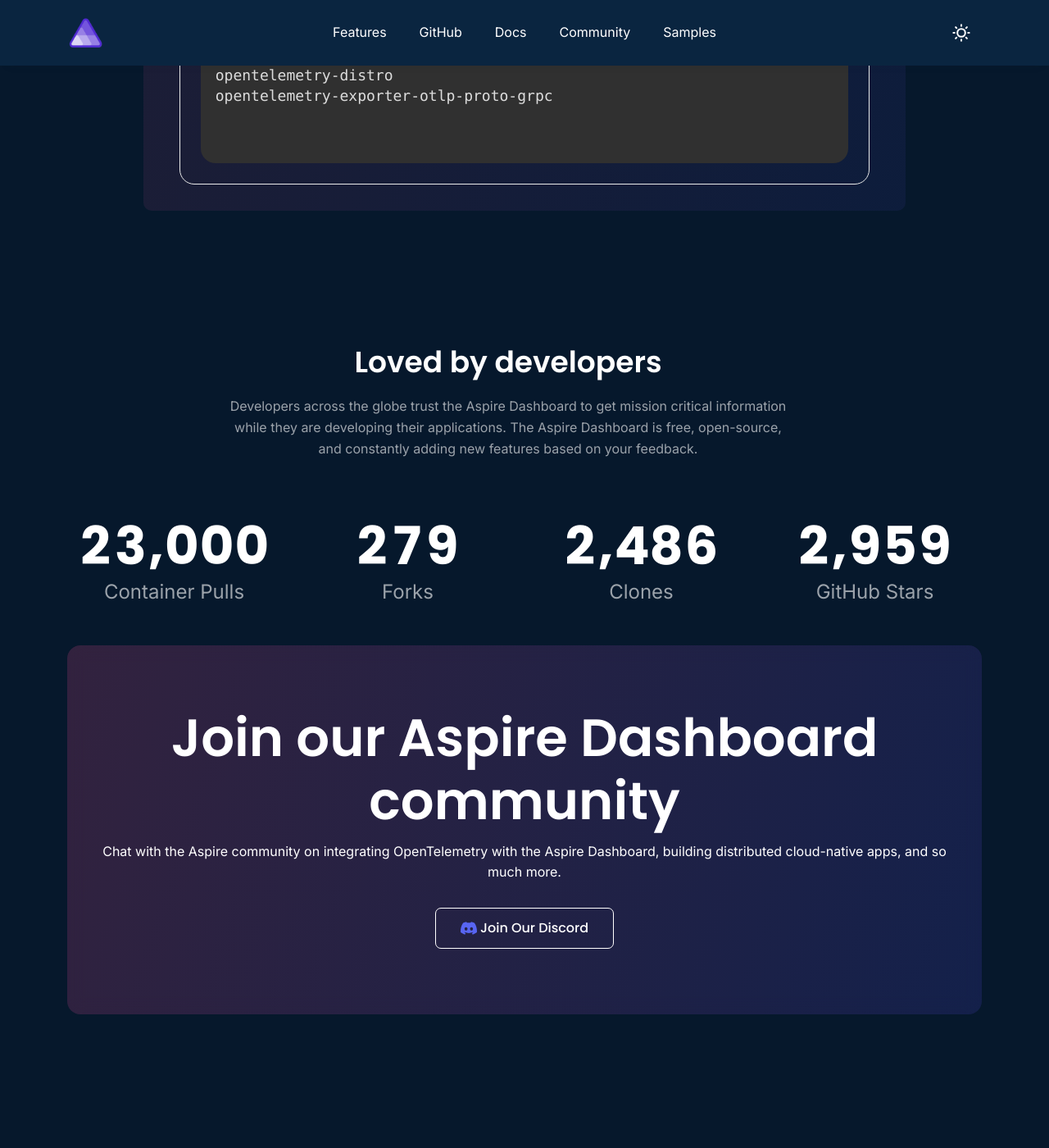
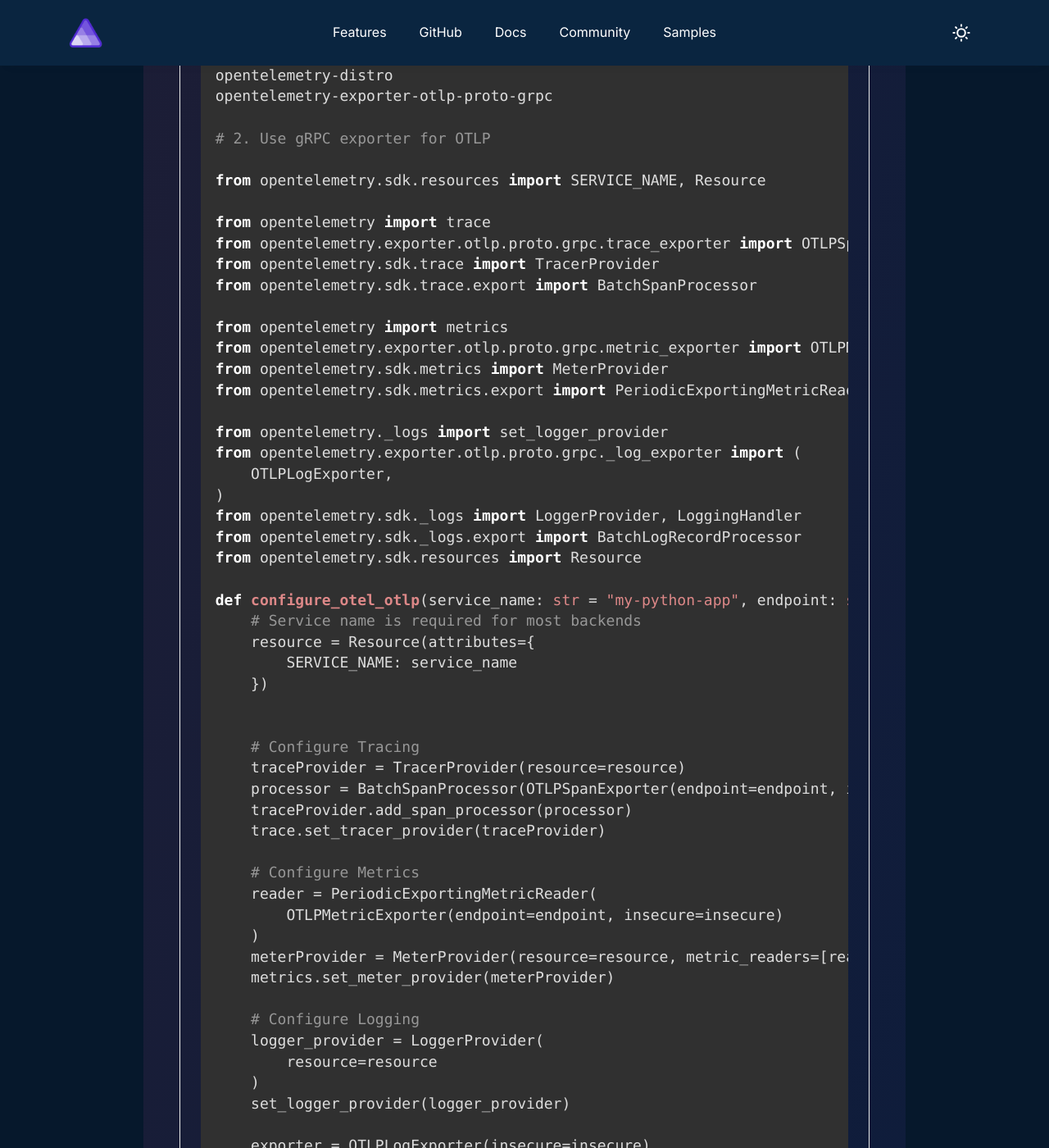
Before and after one commit to aspire-dashboard/website, a Jekyll site: the page built from index.md, in a window 1280 px wide and 1400 px high, scrolled down 3778 px. Shown: the whole window at 82% size. Built offline with Jekyll 4.4.1, drawn with Linux system fonts in a browser that asks for light colours; nearby versions of some CDN libraries; some of the changed text lies outside the part shown.

Commit message:
update code

```diff
--- a/_config.yml
+++ b/_config.yml
@@ -64,19 +64,19 @@
 # Footer Setup
 footer:
   title: Join our Aspire Dashboard community
-  text: Chat with the Aspire community on integrating OpenTelemetry with the Aspire Dashboard, building distributed cloud-native apps, and so much more.
+  text: Chat with the Aspire community on integrating OpenTelemetry with the Aspire Dashboard, building distributed cloud-native apps, and so much more. Join the aspire channel under frameworks.
   button:
     - text: Join Our Discord
       icon: /assets/img/discord.svg
-      link: https://discord.com/
+      link: http://aka.ms/dotnet-discord
 copyrights: Copyright © 2024
 
 # Social Media Setup
 social:
-  facebook: https://www.facebook.com/dotnet
-  twitter: https://www.twitter.com/dotnet
-  instagram: https://www.instagram.com/dotnet.develoeprs
-  youtube: https://www.youtube.com/@dotnet
+  facebook:
+  twitter:
+  instagram:
+  youtube:
   whatsapp:
 
 # Jekyll Setup
--- a/_includes/code/java.html
+++ b/_includes/code/java.html
@@ -1,2 +1,88 @@
 // Getting Started Doc: https://opentelemetry.io/docs/languages/java/getting-started/
 // Use gRPC OTEL Exporter: https://opentelemetry.io/docs/languages/java/exporters/#otlp-dependencies
+
+
+# 1. Insall dependencies
+Gradle:
+dependencies {
+    implementation 'io.opentelemetry:opentelemetry-exporter-otlp:1.39.0'
+}
+
+Maven:
+<project>
+    <dependencies>
+        <dependency>
+            <groupId>io.opentelemetry</groupId>
+            <artifactId>opentelemetry-exporter-otlp</artifactId>
+        </dependency>
+    </dependencies>
+</project>
+
+# 2. Configure exporter
+env OTEL_EXPORTER_OTLP_ENDPOINT=http://example:4317 java -jar ./build/libs/java-simple.jar
+
+# 3. Integrate with your application
+
+package otel;
+
+import org.springframework.boot.SpringApplication;
+import org.springframework.boot.Banner;
+import org.springframework.boot.autoconfigure.SpringBootApplication;
+import org.springframework.context.annotation.Bean;
+
+import io.opentelemetry.api.OpenTelemetry;
+import io.opentelemetry.api.common.Attributes;
+import io.opentelemetry.api.trace.propagation.W3CTraceContextPropagator;
+import io.opentelemetry.context.propagation.ContextPropagators;
+import io.opentelemetry.exporter.otlp.metrics.OtlpGrpcMetricExporter;
+import io.opentelemetry.exporter.otlp.trace.OtlpGrpcSpanExporter;
+import io.opentelemetry.exporter.otlp.logs.OtlpGrpcLogRecordExporter;
+import io.opentelemetry.sdk.OpenTelemetrySdk;
+import io.opentelemetry.sdk.metrics.SdkMeterProvider;
+import io.opentelemetry.sdk.metrics.export.PeriodicMetricReader;
+import io.opentelemetry.sdk.resources.Resource;
+import io.opentelemetry.sdk.trace.SdkTracerProvider;
+import io.opentelemetry.sdk.trace.export.BatchSpanProcessor;
+import io.opentelemetry.sdk.logs.export.BatchLogRecordProcessor;
+import io.opentelemetry.sdk.logs.SdkLoggerProvider;
+import io.opentelemetry.sdk.logs.export.LogRecordExporter;
+import io.opentelemetry.semconv.resource.attributes.ResourceAttributes;
+
+@SpringBootApplication
+public class DiceApplication {
+  public static void main(String[] args) {
+    SpringApplication app = new SpringApplication(DiceApplication.class);
+    app.setBannerMode(Banner.Mode.OFF);
+    app.run(args);
+  }
+
+  @Bean
+  public OpenTelemetry openTelemetry() {
+    Resource resource = Resource.getDefault().toBuilder().put(SERVICE_NAME, "dice-server").put(SERVICE_VERSION, "0.1.0").build();
+
+    SdkTracerProvider sdkTracerProvider = SdkTracerProvider.builder()
+            .addSpanProcessor(BatchSpanProcessor.builder(OtlpGrpcSpanExporter.builder().build()).build())
+            .setResource(resource)
+            .build();
+
+    SdkMeterProvider sdkMeterProvider = SdkMeterProvider.builder()
+            .registerMetricReader(PeriodicMetricReader.builder(OtlpGrpcMetricExporter.builder().build()).build())
+            .setResource(resource)
+            .build();
+
+    SdkLoggerProvider sdkLoggerProvider = SdkLoggerProvider.builder()
+            .addLogRecordProcessor(
+                    BatchLogRecordProcessor.builder(OtlpGrpcLogRecordExporter.builder().build()).build())
+            .setResource(resource)
+            .build();
+
+    OpenTelemetry openTelemetry = OpenTelemetrySdk.builder()
+        .setTracerProvider(sdkTracerProvider)
+        .setMeterProvider(sdkMeterProvider)
+        .setLoggerProvider(sdkLoggerProvider)
+        .setPropagators(ContextPropagators.create(W3CTraceContextPropagator.getInstance()))
+        .buildAndRegisterGlobal();
+
+    return openTelemetry;
+  }
+}
--- a/_includes/code/python.html
+++ b/_includes/code/python.html
@@ -4,3 +4,71 @@
 # 1. Update requirements.txt
 opentelemetry-distro
 opentelemetry-exporter-otlp-proto-grpc
+
+# 2. Use gRPC exporter for OTLP
+
+from opentelemetry.sdk.resources import SERVICE_NAME, Resource
+
+from opentelemetry import trace
+from opentelemetry.exporter.otlp.proto.grpc.trace_exporter import OTLPSpanExporter
+from opentelemetry.sdk.trace import TracerProvider
+from opentelemetry.sdk.trace.export import BatchSpanProcessor
+
+from opentelemetry import metrics
+from opentelemetry.exporter.otlp.proto.grpc.metric_exporter import OTLPMetricExporter
+from opentelemetry.sdk.metrics import MeterProvider
+from opentelemetry.sdk.metrics.export import PeriodicExportingMetricReader
+
+from opentelemetry._logs import set_logger_provider
+from opentelemetry.exporter.otlp.proto.grpc._log_exporter import (
+    OTLPLogExporter,
+)
+from opentelemetry.sdk._logs import LoggerProvider, LoggingHandler
+from opentelemetry.sdk._logs.export import BatchLogRecordProcessor
+from opentelemetry.sdk.resources import Resource
+
+def configure_otel_otlp(service_name: str = "my-python-app", endpoint: str = "http://localhost:4317", insecure=True):
+    # Service name is required for most backends
+    resource = Resource(attributes={
+        SERVICE_NAME: service_name
+    })
+
+
+    # Configure Tracing
+    traceProvider = TracerProvider(resource=resource)
+    processor = BatchSpanProcessor(OTLPSpanExporter(endpoint=endpoint, insecure=insecure))
+    traceProvider.add_span_processor(processor)
+    trace.set_tracer_provider(traceProvider)
+
+    # Configure Metrics
+    reader = PeriodicExportingMetricReader(
+        OTLPMetricExporter(endpoint=endpoint, insecure=insecure)
+    )
+    meterProvider = MeterProvider(resource=resource, metric_readers=[reader])
+    metrics.set_meter_provider(meterProvider)
+
+    # Configure Logging
+    logger_provider = LoggerProvider(
+        resource=resource
+    )
+    set_logger_provider(logger_provider)
+
+    exporter = OTLPLogExporter(insecure=insecure)
+    logger_provider.add_log_record_processor(BatchLogRecordProcessor(exporter))
+    handler = LoggingHandler(level=logging.NOTSET, logger_provider=logger_provider)
+
+    # Attach OTLP handler to root logger
+    logging.getLogger().addHandler(handler)
+
+
+# 3. Update application entry
+
+from flask import Flask
+from opentelemetry.instrumentation.flask import FlaskInstrumentor
+from otel_grpc import configure_otel_otlp
+
+app = Flask(__name__)
+
+configure_otel_otlp()
+
+FlaskInstrumentor().instrument_app(app)
```
